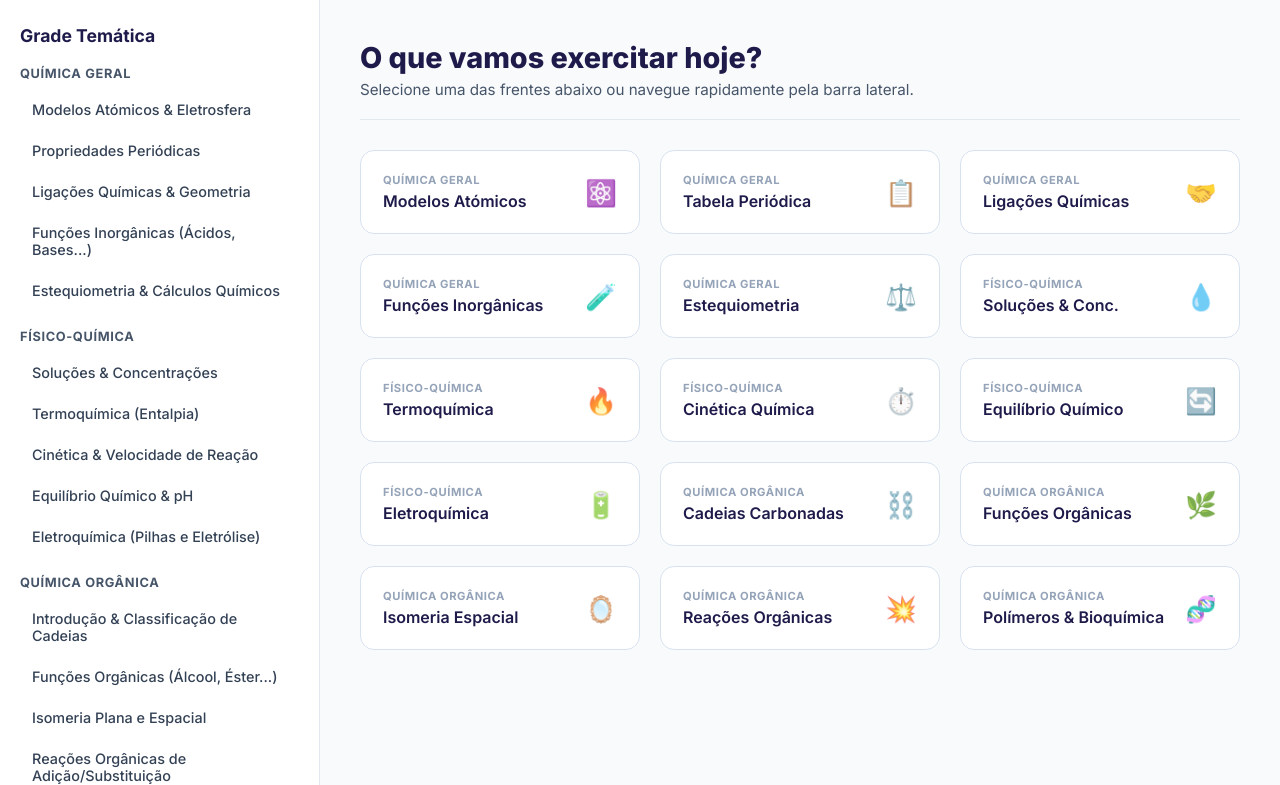
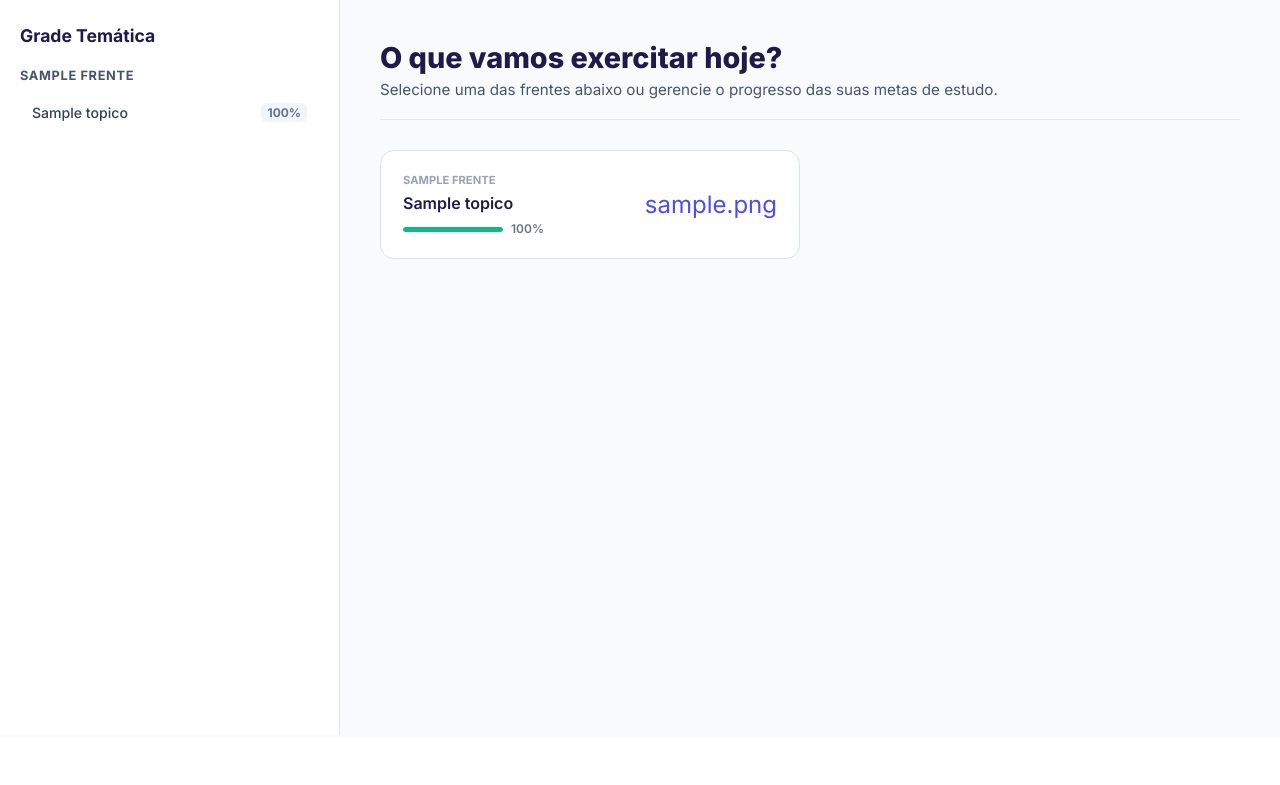
Before and after one commit to ghsnts/atomicamente, a PHP site: page /materias.php in a window 1280 px wide. Shown: the part 63-848 px from the top of the page. After the commit the page ends 798 px from the top, so only its background shows below. Run offline with PHP 8.4, Linux system fonts and the light colour scheme; the visitor is signed in with stand-in values (Sample User, id 1); tables that the repository leaves empty or names only in its code hold one stand-in row (values such as "Sample post").

Commit message:
Refactor materias.php for improved layout and progress tracking
Updated the layout and functionality of the educational content page, including progress tracking for topics.

```diff
--- a/materias.php
+++ b/materias.php
@@ -2,66 +2,50 @@
 session_start();
 require_once 'config.php';
 
-// Proteção: Garante que o aluno está logado
 if (!isset($_SESSION['user_id'])) {
     header("Location: login.php");
     exit;
 }
 
-// 1. Matriz da Árvore Pedagógica (Para alimentar a Barra Lateral)
-$matriz_enem = [
-    'quimica-geral' => [
-        'titulo' => 'Química Geral',
-        'subtopicos' => [
-            'modelos-atomicos'  => 'Modelos Atómicos & Eletrosfera',
-            'tabela-periodica'  => 'Propriedades Periódicas',
-            'ligacoes-quimicas' => 'Ligações Químicas & Geometria',
-            'funcoes-inorganicas'=> 'Funções Inorgânicas (Ácidos, Bases...)',
-            'estequiometria'    => 'Estequiometria & Cálculos Químicos'
-        ]
-    ],
-    'fisico-quimica' => [
-        'titulo' => 'Físico-Química',
-        'subtopicos' => [
-            'solucoes'          => 'Soluções & Concentrações',
-            'termoquimica'      => 'Termoquímica (Entalpia)',
-            'cinetica-quimica'  => 'Cinética & Velocidade de Reação',
-            'equilibrio-quimico'=> 'Equilíbrio Químico & pH',
-            'eletroquimica'     => 'Eletroquímica (Pilhas e Eletrólise)'
-        ]
-    ],
-    'quimica-organica' => [
-        'titulo' => 'Química Orgânica',
-        'subtopicos' => [
-            'cadeias-carbonadas'=> 'Introdução & Classificação de Cadeias',
-            'funcoes-organicas' => 'Funções Orgânicas (Álcool, Éster...)',
-            'isomeria'          => 'Isomeria Plana e Espacial',
-            'reacoes-organicas' => 'Reações Orgânicas de Adição/Substituição',
-            'polimeros-bioq'    => 'Polímeros & Bioquímica do ENEM'
-        ]
-    ]
-];
+$user_id = $_SESSION['user_id'];
 
-// 2. Matriz de Cards (Para alimentar a Grade Central)
-$matriz_cards = [
-    ['slug' => 'modelos-atomicos',   'titulo' => 'Modelos Atómicos', 'cat' => 'Química Geral', 'icone' => '⚛️'],
-    ['slug' => 'tabela-periodica',   'titulo' => 'Tabela Periódica', 'cat' => 'Química Geral', 'icone' => '📋'],
-    ['slug' => 'ligacoes-quimicas',  'titulo' => 'Ligações Químicas', 'cat' => 'Química Geral', 'icone' => '🤝'],
-    ['slug' => 'funcoes-inorganicas', 'titulo' => 'Funções Inorgânicas', 'cat' => 'Química Geral', 'icone' => '🧪'],
-    ['slug' => 'estequiometria',     'titulo' => 'Estequiometria', 'cat' => 'Química Geral', 'icone' => '⚖️'],
+try {
+    // 1. Puxar as Frentes e os seus respetivos Tópicos com o Cálculo de Progresso Individual
+    $frentes_com_progresso = [];
 
-    ['slug' => 'solucoes',           'titulo' => 'Soluções & Conc.', 'cat' => 'Físico-Química', 'icone' => '💧'],
-    ['slug' => 'termoquimica',       'titulo' => 'Termoquímica', 'cat' => 'Físico-Química', 'icone' => '🔥'],
-    ['slug' => 'cinetica-quimica',   'titulo' => 'Cinética Química', 'cat' => 'Físico-Química', 'icone' => '⏱️'],
-    ['slug' => 'equilibrio-quimico', 'titulo' => 'Equilíbrio Químico', 'cat' => 'Físico-Química', 'icone' => '🔄'],
-    ['slug' => 'eletroquimica',      'titulo' => 'Eletroquímica', 'cat' => 'Físico-Química', 'icone' => '🔋'],
+    $stmtFrentes = $pdo->query("SELECT * FROM frentes ORDER BY id ASC");
+    while ($frente = $stmtFrentes->fetch()) {
 
-    ['slug' => 'cadeias-carbonadas', 'titulo' => 'Cadeias Carbonadas', 'cat' => 'Química Orgânica', 'icone' => '⛓️'],
-    ['slug' => 'funcoes-organicas',  'titulo' => 'Funções Orgânicas', 'cat' => 'Química Orgânica', 'icone' => '🌿'],
-    ['slug' => 'isomeria',           'titulo' => 'Isomeria Espacial', 'cat' => 'Química Orgânica', 'icone' => '🪞'],
-    ['slug' => 'reacoes-organicas',  'titulo' => 'Reações Orgânicas', 'cat' => 'Química Orgânica', 'icone' => '💥'],
-    ['slug' => 'polimeros-bioq',     'titulo' => 'Polímeros & Bioquímica', 'cat' => 'Química Orgânica', 'icone' => '🧬'],
-];
+        $stmtTopicos = $pdo->prepare("
+            SELECT t.*,
+                (SELECT COUNT(*) FROM questions q WHERE q.subtopic_id = t.id) as total_questoes,
+                (SELECT COUNT(DISTINCT up.question_id)
+                 FROM user_progress up
+                 JOIN questions q ON up.question_id = q.id
+                 WHERE q.subtopic_id = t.id AND up.user_id = :uid) as respondidas
+            FROM topicos t
+            WHERE t.frente_id = :fid
+            ORDER BY t.id ASC
+        ");
+        $stmtTopicos->execute([':uid' => $user_id, ':fid' => $frente['id']]);
+        $topicos_lista = $stmtTopicos->fetchAll();
+
+        // Calcular a porcentagem em tempo de execução para cada um
+        foreach ($topicos_lista as &$t) {
+            if ($t['total_questoes'] > 0) {
+                $t['porcentagem'] = round(($t['respondidas'] / $t['total_questoes']) * 100);
+            } else {
+                $t['porcentagem'] = 0; // 0% caso não existam exercícios cadastrados
+            }
+        }
+
+        $frente['topicos'] = $topicos_lista;
+        $frentes_com_progresso[] = $frente;
+    }
+
+} catch (PDOException $e) {
+    die("Erro na conexão dinâmica: " . $e->getMessage());
+}
 ?>
 <!DOCTYPE html>
 <html lang="pt-BR">
@@ -75,81 +59,48 @@ $matriz_cards = [
   <link rel="stylesheet" href="css/plataforma.css">
 
   <style>
-    /* DESIGN DE DIVISÃO (SIDEBAR + CONTEÚDO CENTRAL) */
-    .hub-layout-grid {
-      display: grid;
-      grid-template-columns: 320px 1fr;
-      min-height: calc(100vh - 65px);
+    .hub-layout-grid { display: grid; grid-template-columns: 340px 1fr; min-height: calc(100vh - 65px); }
+
+    .sidebar-grade {
+      background: white; border-right: 1px solid var(--borda);
+      padding: 25px 20px; overflow-y: auto; max-height: calc(100vh - 65px);
+    }
+    .titulo-categoria {
+      font-size: 0.8rem; text-transform: uppercase; letter-spacing: 0.05em;
+      color: var(--cinza-texto); margin: 22px 0 10px 0; font-weight: 700;
     }
 
-    /* ESTILO DA BARRA LATERAL (REUTILIZADO DO TOPICO.PHP) */
-    .sidebar-grade {
-      background: white;
-      border-right: 1px solid var(--borda);
-      padding: 25px 20px;
-      overflow-y: auto;
-      max-height: calc(100vh - 65px);
+    /* ITEM DA BARRA LATERAL COM VISUAL DE PROGRESSO */
+    .link-subtopico-wrapper {
+      display: flex; justify-content: space-between; align-items: center;
+      padding: 10px 12px; border-radius: 8px; margin-bottom: 4px;
+      text-decoration: none; color: #334155; transition: all 0.2s;
     }
-    .titulo-categoria {
-      font-size: 0.8rem;
-      text-transform: uppercase;
-      letter-spacing: 0.05em;
-      color: var(--cinza-texto);
-      margin: 20px 0 10px 0;
-      font-weight: 700;
+    .link-subtopico-wrapper:hover { background: var(--roxo-suave); color: var(--roxo-base); }
+    .label-titulo { font-size: 0.88rem; font-weight: 500; max-width: 220px; }
+    .badge-progresso {
+      font-size: 0.75rem; font-weight: 700; padding: 2px 6px; border-radius: 6px;
+      background: #f1f5f9; color: #64748b; transition: all 0.2s;
     }
-    .link-subtopico {
-      display: block;
-      padding: 10px 12px;
-      color: #334155;
-      text-decoration: none;
-      font-size: 0.9rem;
-      font-weight: 500;
-      border-radius: 8px;
-      margin-bottom: 4px;
-      transition: all 0.2s;
+    .link-subtopico-wrapper:hover .badge-progresso { background: white; color: var(--roxo-base); }
+
+    .conteudo-hub { padding: 40px; background: var(--cinza-fundo); overflow-y: auto; max-height: calc(100vh - 65px); }
+    .hub-grid { display: grid; grid-template-columns: repeat(auto-fill, minmax(280px, 1fr)); gap: 20px; margin-top: 30px; }
+
+    /* CARDS DA GRADE CENTRALIZADA */
+    .card-hub-topico {
+      display: flex; justify-content: space-between; align-items: center;
+      background: white; border: 1.5px solid #d8e2ef; border-radius: 14px; padding: 22px;
+      text-decoration: none; transition: all 0.2s ease-in-out;
     }
-    .link-subtopico:hover {
-      background: var(--roxo-suave);
-      color: var(--roxo-base);
-    }
+    .card-hub-topico:hover { border-color: var(--roxo-vivo); box-shadow: 0 10px 20px rgba(109, 40, 217, 0.04); transform: translateY(-2px); }
+    .card-hub-info { display: flex; flex-direction: column; gap: 6px; }
+    .card-hub-tag { font-size: 0.7rem; text-transform: uppercase; font-weight: 700; color: #94a3b8; }
+    .card-hub-titulo { font-size: 1rem; font-weight: 600; color: var(--roxo-profundo); }
 
-    /* CONTAINER DO CONTEÚDO DIREITO */
-    .conteudo-hub {
-      padding: 40px;
-      background: var(--cinza-fundo);
-      overflow-y: auto;
-      max-height: calc(100vh - 65px);
-    }
-
-    /* A GRADE DE CARDS (ESTILO DO TEU PRINT) */
-    .hub-grid {
-      display: grid;
-      grid-template-columns: repeat(auto-fill, minmax(260px, 1fr));
-      gap: 20px;
-      margin-top: 30px;
-    }
-    .card-hub-topico {
-      display: flex;
-      justify-content: space-between;
-      align-items: center;
-      background: white;
-      border: 1.5px solid #d8e2ef;
-      border-radius: 14px;
-      padding: 22px;
-      text-decoration: none;
-      transition: all 0.2s ease-in-out;
-    }
-    .card-hub-topico:hover {
-      border-color: var(--roxo-vivo);
-      box-shadow: 0 10px 20px rgba(109, 40, 217, 0.04);
-      transform: translateY(-2px);
-    }
-    .card-hub-info { display: flex; flex-direction: column; gap: 4px; }
-    .card-hub-tag { font-size: 0.7rem; text-transform: uppercase; font-weight: 700; color: #94a3b8; letter-spacing: 0.05em; }
-    .card-hub-titulo { font-size: 1rem; font-weight: 600; color: var(--roxo-profundo); }
-    .card-hub-icone { font-size: 1.6rem; opacity: 0.8; transition: transform 0.2s; }
-    .card-hub-topico:hover .card-hub-icone { transform: scale(1.1); opacity: 1; }
+    /* Barra visual interna do mini card */
+    .mini-barra-progresso { width: 100px; height: 5px; background: #e2e8f0; border-radius: 10px; overflow: hidden; margin-top: 2px; }
+    .mini-barra-preenchida { height: 100%; background: var(--sucesso); border-radius: 10px; }
   </style>
 </head>
 <body class="dash-body">
@@ -169,11 +120,12 @@ $matriz_cards = [
     <nav class="sidebar-grade">
       <h2 style="font-size: 1.1rem; color: var(--roxo-profundo); margin-top:0; font-weight:700;">Grade Temática</h2>
 
-      <?php foreach ($matriz_enem as $slug_topico => $dados): ?>
-        <div class="titulo-categoria"><?php echo $dados['titulo']; ?></div>
-        <?php foreach ($dados['subtopicos'] as $slug_sub => $nome_sub): ?>
-          <a href="topico.php?id=<?php echo $slug_sub; ?>" class="link-subtopico">
-             <?php echo $nome_sub; ?>
+      <?php foreach ($frentes_com_progresso as $frente): ?>
+        <div class="titulo-categoria"><?php echo $frente['nome']; ?></div>
+        <?php foreach ($frente['topicos'] as $topico): ?>
+          <a href="topico.php?id=<?php echo $topico['slug']; ?>" class="link-subtopico-wrapper">
+             <span class="label-titulo"><?php echo $topico['nome']; ?></span>
+             <span class="badge-progresso"><?php echo $topico['porcentagem']; ?>%</span>
           </a>
         <?php endforeach; ?>
       <?php endforeach; ?>
@@ -182,20 +134,26 @@ $matriz_cards = [
     <main class="conteudo-hub">
       <div style="border-bottom: 1px solid var(--borda); padding-bottom: 20px;">
         <h1 style="margin: 0; font-size: 1.8rem; color: var(--roxo-profundo); font-weight: 800;">O que vamos exercitar hoje?</h1>
-        <p style="margin: 5px 0 0 0; color: var(--cinza-texto); font-size: 0.95rem;">Selecione uma das frentes abaixo ou navegue rapidamente pela barra lateral.</p>
+        <p style="margin: 5px 0 0 0; color: var(--cinza-texto); font-size: 0.95rem;">Selecione uma das frentes abaixo ou gerencie o progresso das suas metas de estudo.</p>
       </div>
 
       <div class="hub-grid">
-        <?php foreach ($matriz_cards as $card): ?>
-          <a href="topico.php?id=<?php echo $card['slug']; ?>" class="card-hub-topico">
-            <div class="card-hub-info">
-              <span class="card-hub-tag"><?php echo $card['cat']; ?></span>
-              <span class="card-hub-titulo"><?php echo $card['titulo']; ?></span>
-            </div>
-            <div class="card-hub-icone">
-              <?php echo $card['icone']; ?>
-            </div>
-          </a>
+        <?php foreach ($frentes_com_progresso as $frente): ?>
+          <?php foreach ($frente['topicos'] as $topico): ?>
+            <a href="topico.php?id=<?php echo $topico['slug']; ?>" class="card-hub-topico">
+              <div class="card-hub-info">
+                <span class="card-hub-tag"><?php echo $frente['nome']; ?></span>
+                <span class="card-hub-titulo"><?php echo $topico['nome']; ?></span>
+                <div style="display: flex; align-items: center; gap: 8px; margin-top: 2px;">
+                  <div class="mini-barra-progresso">
+                    <div class="mini-barra-preenchida" style="width: <?php echo $topico['porcentagem']; ?>%;"></div>
+                  </div>
+                  <span style="font-size: 0.75rem; color: #64748b; font-weight: 600;"><?php echo $topico['porcentagem']; ?>%</span>
+                </div>
+              </div>
+              <div style="font-size: 1.5rem; opacity: 0.7;"><?php echo $frente['icone']; ?></div>
+            </a>
+          <?php endforeach; ?>
         <?php endforeach; ?>
       </div>
     </main>
```
